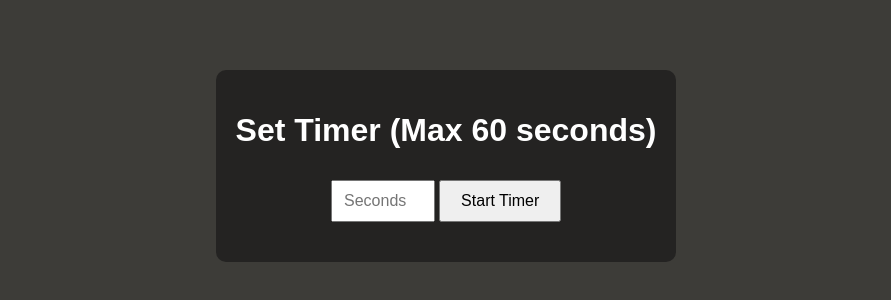
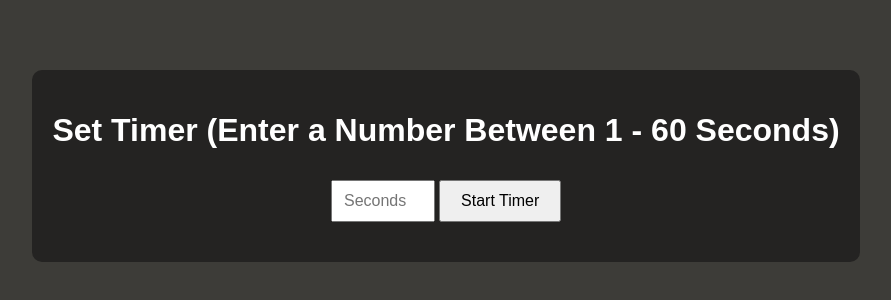
Before and after one commit to Scott-Sandilands/Programming-Project-2, a plain HTML site: page index.html in a window 1280 px wide. Shown: the part 242-542 px from the top of the page, without its empty margins (194-1085 px from the left). Drawn offline with Linux system fonts and the light colour scheme.

Commit message:
Changed the Set Timer Header

```diff
--- a/index.html
+++ b/index.html
@@ -13,7 +13,7 @@ Programming Project 2
 </head>
 <body>
     <div class="box">
-        <h1>Set Timer (Max 60 seconds)</h1>
+        <h1>Set Timer (Enter a Number Between 1 - 60 Seconds)</h1>
         <input type="number" id="timeInput" min="1" max="60" placeholder="Seconds" />
         <button id="startButton">Start Timer</button>
         <div id="countdown"></div>
```
